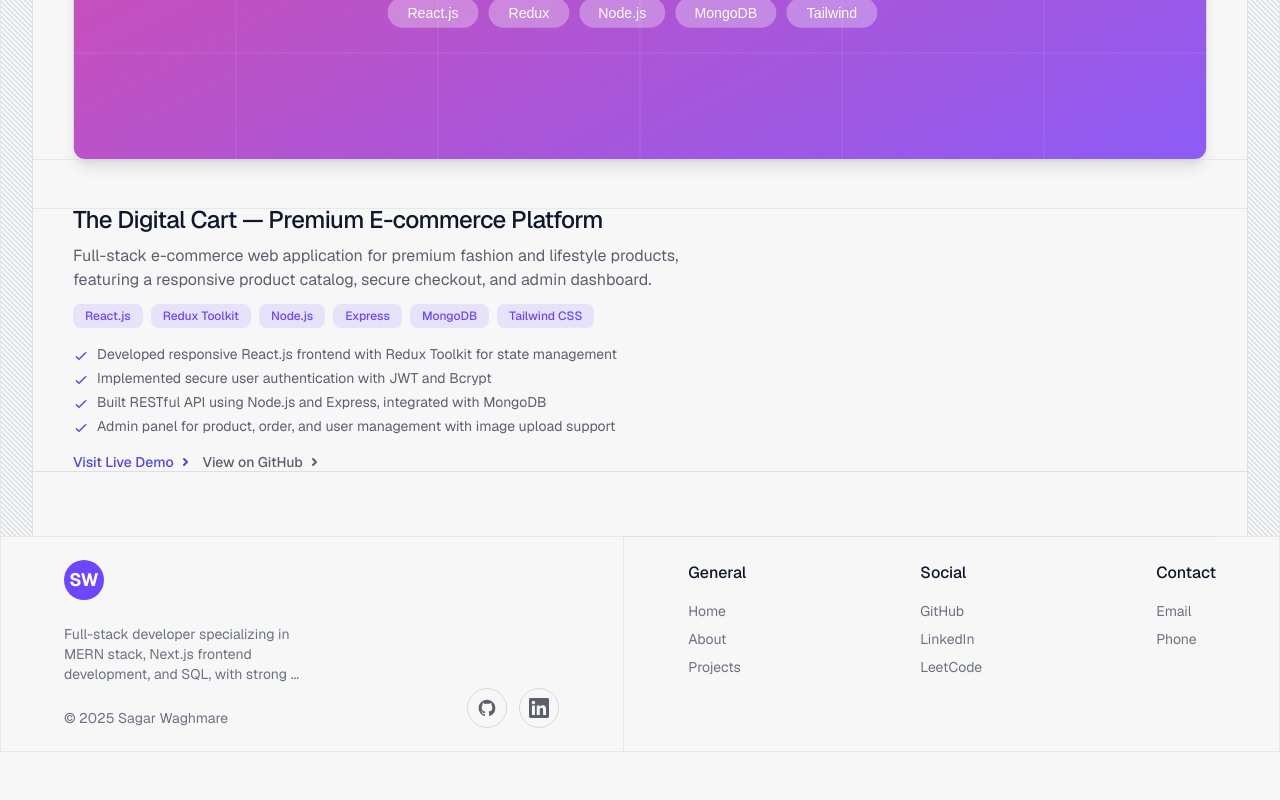
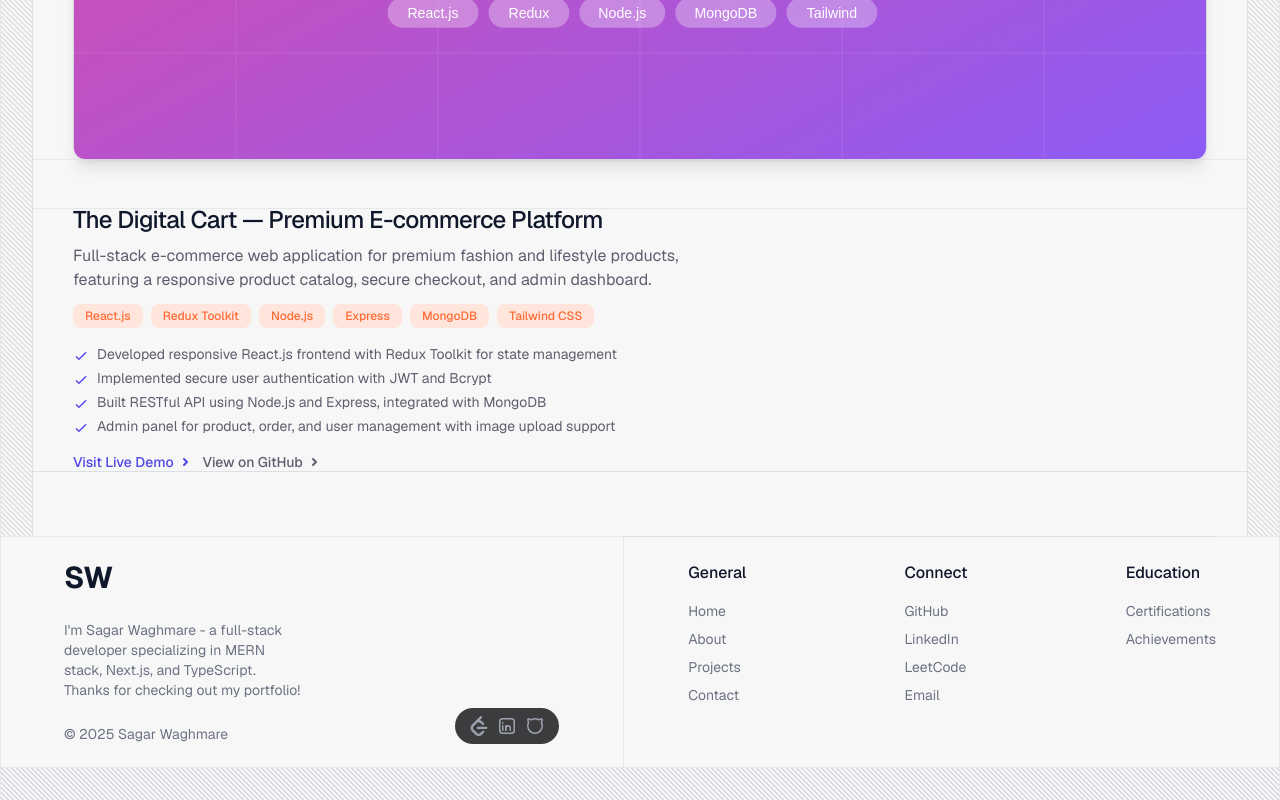
Before and after one commit to SagarSuryakantWaghmare/portfolio-sagar, a Next.js app: page /projects in a window 1280 px wide. Shown: the part 1772-2572 px from the top of the page. Before the commit the page ends 2524 px from the top, so only its background shows below. Built offline with nearby package versions, Linux system fonts and the light colour scheme.

Commit message:
Changes in the social links

```diff
--- a/app/components/Footer.tsx
+++ b/app/components/Footer.tsx
@@ -1,26 +1,65 @@
 import Link from "next/link";
+import { SocialPill } from "./SocialPill";
 import { GridWrapper } from "./GridWrapper";
-import siteMetadata from "@/app/data/siteMetadata";
+import { siteMetadata } from "../data/siteMetadata";
 
-const footerLinks = {
-  general: [
+interface FooterLink {
+  href: string;
+  label: string;
+  isExternal?: boolean;
+}
+
+interface FooterSection {
+  title: string;
+  links: FooterLink[];
+}
+
+const footerSections: FooterSection[] = [
+  {
+    title: "General",
+    links: [
       { href: "/", label: "Home" },
-    { href: "#about", label: "About" },
-    { href: "#projects", label: "Projects" },
+      { href: "/#about", label: "About" },
+      { href: "/projects", label: "Projects" },
+      { href: "/#contact", label: "Contact" },
     ],
-  social: [
-    { href: siteMetadata.github, label: "GitHub", isExternal: true },
-    { href: siteMetadata.linkedin, label: "LinkedIn", isExternal: true },
-    { href: siteMetadata.leetcode, label: "LeetCode", isExternal: true },
+  },
+  {
+    title: "Connect",
+    links: [
+      {
+        href: siteMetadata.github,
+        label: "GitHub",
+        isExternal: true,
+      },
+      {
+        href: siteMetadata.linkedin,
+        label: "LinkedIn",
+        isExternal: true,
+      },
+      {
+        href: siteMetadata.leetcode,
+        label: "LeetCode",
+        isExternal: true,
+      },
+      {
+        href: `mailto:${siteMetadata.email}`,
+        label: "Email",
+        isExternal: true,
+      },
     ],
-  contact: [
-    { href: `mailto:${siteMetadata.email}`, label: "Email" },
-    { href: `tel:${siteMetadata.phone}`, label: "Phone" },
+  },
+  {
+    title: "Education",
+    links: [
+      { href: "/#education", label: "Certifications" },
+      { href: "/#education", label: "Achievements" },
     ],
-};
+  },
+];
 
 export function Footer() {
-  const renderFooterLink = (link: { href: string; label: string; isExternal?: boolean }) => {
+  const renderFooterLink = (link: FooterLink) => {
     if (link.isExternal) {
       return (
         <a href={link.href} target="_blank" rel="noopener noreferrer">
@@ -40,88 +79,43 @@ export function Footer() {
               <div>
                 <div className="flex-grow space-y-6">
                   <Link className="inline-block" href="/">
-                    <div className="flex h-10 w-10 items-center justify-center rounded-full bg-purple-primary text-white font-bold text-lg">
-                      SW
-                    </div>
+                    <span className="text-3xl font-bold text-text-primary">SW</span>
                   </Link>
                   <p className="w-60 leading-5 text-gray-500">
-                    {siteMetadata.bio.substring(0, 100)}...
+                    I&apos;m Sagar Waghmare - a full-stack developer specializing in MERN stack,
+                    Next.js, and TypeScript. Thanks for checking out my portfolio!
                   </p>
                 </div>
                 <p className="mt-6 text-gray-500">
-                  © {new Date().getFullYear()} {siteMetadata.author}
+                  © {new Date().getFullYear()} Sagar Waghmare
                 </p>
               </div>
               <div className="flex w-full items-end justify-end pr-16">
-                <div className="flex gap-3">
-                  <a
-                    href={siteMetadata.github}
-                    target="_blank"
-                    rel="noopener noreferrer"
-                    className="flex h-10 w-10 items-center justify-center rounded-full border border-border-primary text-text-secondary hover:bg-white hover:text-text-primary transition-all"
-                    aria-label="GitHub"
-                  >
-                    <svg className="h-5 w-5" fill="currentColor" viewBox="0 0 24 24">
-                      <path fillRule="evenodd" d="M12 2C6.477 2 2 6.484 2 12.017c0 4.425 2.865 8.18 6.839 9.504.5.092.682-.217.682-.483 0-.237-.008-.868-.013-1.703-2.782.605-3.369-1.343-3.369-1.343-.454-1.158-1.11-1.466-1.11-1.466-.908-.62.069-.608.069-.608 1.003.07 1.531 1.032 1.531 1.032.892 1.53 2.341 1.088 2.91.832.092-.647.35-1.088.636-1.338-2.22-.253-4.555-1.113-4.555-4.951 0-1.093.39-1.988 1.029-2.688-.103-.253-.446-1.272.098-2.65 0 0 .84-.27 2.75 1.026A9.564 9.564 0 0112 6.844c.85.004 1.705.115 2.504.337 1.909-1.296 2.747-1.027 2.747-1.027.546 1.379.202 2.398.1 2.651.64.7 1.028 1.595 1.028 2.688 0 3.848-2.339 4.695-4.566 4.943.359.309.678.92.678 1.855 0 1.338-.012 2.419-.012 2.747 0 .268.18.58.688.482A10.019 10.019 0 0022 12.017C22 6.484 17.522 2 12 2z" clipRule="evenodd" />
-                    </svg>
-                  </a>
-                  <a
-                    href={siteMetadata.linkedin}
-                    target="_blank"
-                    rel="noopener noreferrer"
-                    className="flex h-10 w-10 items-center justify-center rounded-full border border-border-primary text-text-secondary hover:bg-white hover:text-text-primary transition-all"
-                    aria-label="LinkedIn"
-                  >
-                    <svg className="h-5 w-5" fill="currentColor" viewBox="0 0 24 24">
-                      <path d="M20.447 20.452h-3.554v-5.569c0-1.328-.027-3.037-1.852-3.037-1.853 0-2.136 1.445-2.136 2.939v5.667H9.351V9h3.414v1.561h.046c.477-.9 1.637-1.85 3.37-1.85 3.601 0 4.267 2.37 4.267 5.455v6.286zM5.337 7.433c-1.144 0-2.063-.926-2.063-2.065 0-1.138.92-2.063 2.063-2.063 1.14 0 2.064.925 2.064 2.063 0 1.139-.925 2.065-2.064 2.065zm1.782 13.019H3.555V9h3.564v11.452zM22.225 0H1.771C.792 0 0 .774 0 1.729v20.542C0 23.227.792 24 1.771 24h20.451C23.2 24 24 23.227 24 22.271V1.729C24 .774 23.2 0 22.222 0h.003z" />
-                    </svg>
-                  </a>
-                </div>
+                <SocialPill />
               </div>
             </div>
             <div className="flex w-full flex-col items-end py-6 text-xs lg:pl-16">
-              <div className="flex w-full justify-between md:justify-start md:space-x-36 lg:justify-between">
-                <div>
+              <div className="ld:space-x-0 flex w-full justify-between md:justify-start md:space-x-36 lg:justify-between">
+                {footerSections.map((section) => (
+                  <div key={section.title}>
                     <span className="mb-4 inline-block text-base font-medium text-text-primary">
-                    General
+                      {section.title}
                     </span>
                     <ul className="space-y-2 text-sm text-gray-500">
-                    {footerLinks.general.map((link) => (
-                      <li className="hover:text-text-primary transition-colors" key={link.href}>
+                      {section.links.map((link) => (
+                        <li className="hover:text-text-primary" key={link.href}>
                           {renderFooterLink(link)}
                         </li>
                       ))}
                     </ul>
                   </div>
-                <div>
-                  <span className="mb-4 inline-block text-base font-medium text-text-primary">
-                    Social
-                  </span>
-                  <ul className="space-y-2 text-sm text-gray-500">
-                    {footerLinks.social.map((link) => (
-                      <li className="hover:text-text-primary transition-colors" key={link.href}>
-                        {renderFooterLink(link)}
-                      </li>
                 ))}
-                  </ul>
-                </div>
-                <div>
-                  <span className="mb-4 inline-block text-base font-medium text-text-primary">
-                    Contact
-                  </span>
-                  <ul className="space-y-2 text-sm text-gray-500">
-                    {footerLinks.contact.map((link) => (
-                      <li className="hover:text-text-primary transition-colors" key={link.href}>
-                        {renderFooterLink(link)}
-                      </li>
-                    ))}
-                  </ul>
-                </div>
               </div>
             </div>
           </div>
         </GridWrapper>
       </div>
+      <div className="relative h-8 w-full [background-image:linear-gradient(45deg,theme(colors.border-primary)_12.50%,transparent_12.50%,transparent_50%,theme(colors.border-primary)_50%,theme(colors.border-primary)_62.50%,transparent_62.50%,transparent_100%)] [background-size:5px_5px]"></div>
     </>
   );
 }
--- a/app/components/Navbar.tsx
+++ b/app/components/Navbar.tsx
@@ -1,8 +1,9 @@
 "use client";
 
 import Link from "next/link";
+import { SocialPill } from "./SocialPill";
 import { usePathname } from "next/navigation";
-import { useState, useEffect } from "react";
+import { useEffect, useState } from "react";
 
 type NavigationLink = {
   name: string;
@@ -11,13 +12,60 @@ type NavigationLink = {
 
 const navigationLinks: readonly NavigationLink[] = [
   { name: "Home", link: "/" },
-  { name: "About", link: "#about" },
+  { name: "About", link: "/#about" },
   { name: "Projects", link: "/projects" },
-  { name: "Contact", link: "#contact" },
+  { name: "Education", link: "/#education" },
+  { name: "Contact", link: "/#contact" },
 ] as const;
 
-export default function Navbar() {
-  const [isOpen, setIsOpen] = useState(false);
+const Navbar: React.FC = () => {
+  return (
+    <header role="banner">
+      <DesktopNav />
+      <MobileNav />
+    </header>
+  );
+};
+
+function DesktopNav() {
+  const path = usePathname();
+
+  const determineActiveClass = (link: string): string => {
+    return path === link ? "text-text-primary" : "text-gray-500";
+  };
+
+  return (
+    <nav
+      aria-label="Desktop navigation"
+      className="hidden h-16 w-full items-center justify-between border-b border-border-primary/50 px-4 md:flex"
+    >
+      <div className="w-[104px]">
+        <Link href="/" aria-label="Home">
+          <span className="text-2xl font-bold text-text-primary">SW</span>
+        </Link>
+      </div>
+      <ul className="flex place-items-center space-x-4 rounded-full border border-border-primary px-5 py-2 text-sm text-gray-500">
+        {navigationLinks.map((link) => (
+          <li key={link.name}>
+            <Link
+              href={link.link}
+              prefetch={true}
+              className={`${determineActiveClass(
+                link.link,
+              )} font-medium hover:text-text-primary`}
+            >
+              {link.name}
+            </Link>
+          </li>
+        ))}
+      </ul>
+      <SocialPill />
+    </nav>
+  );
+}
+
+function MobileNav() {
+  const [isOpen, setIsOpen] = useState<boolean>(false);
   const path = usePathname();
 
   useEffect(() => {
@@ -27,115 +75,108 @@ export default function Navbar() {
   // eslint-disable-next-line react-hooks/exhaustive-deps
   }, [path]);
 
-  const determineActiveClass = (link: string): string => {
-    return path === link ? "text-text-primary" : "text-gray-500";
-  };
 
   return (
-    <header role="banner">
-      {/* Desktop Nav */}
-      <nav
-        aria-label="Desktop navigation"
-        className="hidden h-16 w-full items-center justify-between border-b border-border-primary/50 px-4 md:flex"
-      >
-        <div className="w-[104px]">
-          <Link href="/" aria-label="Home" className="flex items-center gap-2">
-            <div className="flex h-8 w-8 items-center justify-center rounded-full bg-purple-primary text-white font-bold text-sm">
-              SW
-            </div>
-          </Link>
-        </div>
-        <ul className="flex place-items-center space-x-4 rounded-full border border-border-primary px-5 py-2 text-sm text-gray-500">
-          {navigationLinks.map((link) => (
-            <li key={link.name}>
-              <Link
-                href={link.link}
-                className={`${determineActiveClass(
-                  link.link,
-                )} font-medium hover:text-text-primary transition-colors`}
-              >
-                {link.name}
-              </Link>
-            </li>
-          ))}
-        </ul>
-        <div className="flex w-[104px] justify-end">
-          <a
-            href="mailto:sagarwaghmare1384@gmail.com"
-            className="rounded-full border border-border-primary px-4 py-1.5 text-sm font-medium text-text-secondary hover:bg-white hover:text-text-primary transition-all"
-          >
-            Contact
-          </a>
-        </div>
-      </nav>
-
-      {/* Mobile Nav */}
     <nav
       aria-label="Mobile navigation"
       className="flex h-16 items-center justify-between gap-2.5 border-b border-border-primary/50 px-3 md:hidden"
     >
-        <Link href="/" aria-label="Home" className="flex items-center gap-2">
-          <div className="flex h-8 w-8 items-center justify-center rounded-full bg-purple-primary text-white font-bold text-sm">
-            SW
-          </div>
-        </Link>
+      <NavLogo onClickCallback={setIsOpen} />
 
+      <CircleBtn
+        onClickCallback={() => setIsOpen(!isOpen)}
+        aria-expanded={isOpen}
+        aria-controls="mobile-menu"
+        aria-label="Toggle menu"
+      />
+
+      {isOpen && (
+        <div
+          id="mobile-menu"
+          className="fixed inset-0 z-50 bg-bg-primary py-1 focus:outline-none md:hidden"
+        >
+          <div className="size-full overflow-y-auto">
+            <div className="flex h-14 items-center justify-between px-3">
+              <NavLogo onClickCallback={setIsOpen} />
               <button
-          onClick={() => setIsOpen(!isOpen)}
-          className="flex h-10 w-10 items-center justify-center rounded-full border border-border-primary hover:bg-white transition-colors"
-          aria-label="Toggle menu"
+                className="rounded-full border border-border-primary p-2"
+                onClick={() => setIsOpen(false)}
+                aria-label="Close menu"
               >
-          <svg
-            className="h-5 w-5 text-text-primary"
-            fill="none"
-            stroke="currentColor"
-            viewBox="0 0 24 24"
-          >
-            {isOpen ? (
+                <svg viewBox="0 0 16 16" fill="currentColor" className="h-5 w-5">
                   <path
-                strokeLinecap="round"
-                strokeLinejoin="round"
-                strokeWidth={2}
-                d="M6 18L18 6M6 6l12 12"
-              />
-            ) : (
-              <path
-                strokeLinecap="round"
-                strokeLinejoin="round"
-                strokeWidth={2}
-                d="M4 6h16M4 12h16M4 18h16"
-              />
-            )}
+                    fill="#3C3C3F"
+                    d="M5.28 4.22a.75.75 0 0 0-1.06 1.06L6.94 8l-2.72 2.72a.75.75 0 1 0 1.06 1.06L8 9.06l2.72 2.72a.75.75 0 1 0 1.06-1.06L9.06 8l2.72-2.72a.75.75 0 0 0-1.06-1.06L8 6.94 5.28 4.22Z"
+                  ></path>
                 </svg>
               </button>
-
-        {/* Mobile Menu */}
-        {isOpen && (
-          <div className="fixed inset-0 top-16 z-50 bg-bg-primary">
-            <ul className="flex flex-col space-y-4 p-6 text-lg">
-              {navigationLinks.map((link) => (
-                <li key={link.name}>
+            </div>
+            <div className="grid grid-cols-1 gap-1 px-1 pb-1 sm:px-3 sm:pb-3">
+              {navigationLinks.map(({ name, link }) => (
                 <Link
-                    href={link.link}
-                    onClick={() => setIsOpen(false)}
-                    className="block py-2 font-medium text-text-secondary hover:text-text-primary transition-colors"
+                  href={link}
+                  key={link}
+                  className={`rounded-lg px-3 py-2 text-xl/9 font-medium ${
+                    path === link ? "text-text-primary" : "text-text-secondary"
+                  } data-active:bg-gray-950/5`}
+                  aria-current={path === link ? "page" : undefined}
                 >
-                    {link.name}
+                  {name}
                 </Link>
-                </li>
               ))}
-              <li className="pt-4">
-                <a
-                  href="mailto:sagarwaghmare1384@gmail.com"
-                  className="block rounded-full border border-border-primary px-6 py-3 text-center font-medium text-text-secondary hover:bg-white hover:text-text-primary transition-all"
-                >
-                  Contact Me
-                </a>
-              </li>
-            </ul>
+            </div>
+          </div>
         </div>
       )}
     </nav>
-    </header>
   );
 }
+
+interface NavLogoProps {
+  onClickCallback: (value: boolean) => void;
+}
+
+const NavLogo: React.FC<NavLogoProps> = ({ onClickCallback }) => {
+  return (
+    <Link href="/" onClick={() => onClickCallback(false)} aria-label="Home">
+      <span className="text-2xl font-bold text-text-primary">SW</span>
+    </Link>
+  );
+};
+
+interface CircleBtnProps extends React.ButtonHTMLAttributes<HTMLButtonElement> {
+  onClickCallback: () => void;
+  "aria-expanded": boolean;
+  "aria-controls": string;
+  "aria-label": string;
+}
+
+const CircleBtn = ({
+  onClickCallback,
+  className = "",
+  ...props
+}: CircleBtnProps) => {
+  return (
+    <button
+      className={`rounded-full border border-border-primary p-2 ${className}`}
+      onClick={onClickCallback}
+      {...props}
+    >
+      <svg
+        width="20"
+        height="20"
+        viewBox="0 0 20 20"
+        fill="none"
+        xmlns="http://www.w3.org/2000/svg"
+        aria-hidden="true"
+      >
+        <path
+          d="M0 4.99599C0 4.77599 0.105357 4.56501 0.292893 4.40945C0.48043 4.2539 0.734784 4.1665 1 4.1665H19C19.2652 4.1665 19.5196 4.2539 19.7071 4.40945C19.8946 4.56501 20 4.77599 20 4.99599C20 5.21598 19.8946 5.42696 19.7071 5.58252C19.5196 5.73808 19.2652 5.82547 19 5.82547H1C0.734784 5.82547 0.48043 5.73808 0.292893 5.58252C0.105357 5.42696 0 5.21598 0 4.99599ZM5 9.99942C5 9.77943 5.10536 9.56845 5.29289 9.41289C5.48043 9.25733 5.73478 9.16994 6 9.16994H19C19.2652 9.16994 19.5196 9.25733 19.7071 9.41289C19.8946 9.56845 20 9.77943 20 9.99942C20 10.2194 19.8946 10.4304 19.7071 10.586C19.5196 10.7415 19.2652 10.8289 19 10.8289H6C5.73478 10.8289 5.48043 10.7415 5.29289 10.586C5.10536 10.4304 5 10.2194 5 9.99942ZM11.8333 14.1742C11.5681 14.1742 11.3138 14.2616 11.1262 14.4172C10.9387 14.5727 10.8333 14.7837 10.8333 15.0037C10.8333 15.2237 10.9387 15.4347 11.1262 15.5902C11.3138 15.7458 11.5681 15.8332 11.8333 15.8332H19C19.2652 15.8332 19.5196 15.7458 19.7071 15.5902C19.8946 15.4347 20 15.2237 20 15.0037C20 14.7837 19.8946 14.5727 19.7071 14.4172C19.5196 14.2616 19.2652 14.1742 19 14.1742H11.8333Z"
+          fill="currentColor"
+        />
+      </svg>
+    </button>
+  );
+};
+
+export default Navbar;
--- a/app/components/SkillsGridBento.tsx
+++ b/app/components/SkillsGridBento.tsx
@@ -25,7 +25,7 @@ export function SkillsBento({ linkTo }: SkillsBentoProps) {
           {allSkills.map((skill) => (
             <span
               key={skill}
-              className="rounded-lg bg-purple-secondary px-3 py-1.5 text-xs font-medium text-purple-primary"
+              className="rounded-lg bg-orange-secondary px-3 py-1.5 text-xs font-medium text-orange-primary"
             >
               {skill}
             </span>
--- /dev/null
+++ b/app/components/SocialPill.tsx
@@ -0,0 +1,99 @@
+import { siteMetadata } from "../data/siteMetadata";
+
+export function SocialPill() {
+  return (
+    <div className="z-30 flex place-items-center space-x-1 rounded-full bg-[#3C3C3F] px-3 py-1.5">
+      <a
+        href={siteMetadata.leetcode}
+        target="_blank"
+        rel="noopener noreferrer"
+        aria-label="LeetCode"
+      >
+        <svg
+          className="h-6 w-6 text-gray-400 hover:text-gray-300"
+          xmlns="http://www.w3.org/2000/svg"
+          width="24"
+          height="24"
+          fill="currentColor"
+          viewBox="0 0 24 24"
+        >
+          <path d="m15.42 16.94-2.25 2.17a2.1 2.1 0 0 1-1.52.56 2.1 2.1 0 0 1-1.52-.56l-3.61-3.63a2.18 2.18 0 0 1-.58-1.55 2.07 2.07 0 0 1 .58-1.52l3.6-3.65a2.1 2.1 0 0 1 1.53-.54 2.08 2.08 0 0 1 1.52.55l2.25 2.17A1.14 1.14 0 0 0 17 9.33l-2.17-2.2a4.24 4.24 0 0 0-2-1.12l2.06-2.08a1.15 1.15 0 0 0-1.62-1.62l-8.43 8.42a4.48 4.48 0 0 0-1.24 3.2 4.57 4.57 0 0 0 1.24 3.23l3.63 3.63A4.38 4.38 0 0 0 11.66 22a4.45 4.45 0 0 0 3.2-1.25L17 18.56a1.14 1.14 0 0 0-1.61-1.62z"></path>
+          <path d="M19.34 12.84h-8.45a1.12 1.12 0 0 0 0 2.24h8.45a1.12 1.12 0 0 0 0-2.24"></path>
+        </svg>
+        <span className="sr-only">LeetCode</span>
+      </a>
+      <a
+        href={siteMetadata.linkedin}
+        target="_blank"
+        rel="noopener noreferrer"
+        aria-label="LinkedIn"
+      >
+        <svg
+          className="h-6 w-6 text-gray-400 hover:text-gray-300"
+          viewBox="0 0 24 24"
+          fill="none"
+          xmlns="http://www.w3.org/2000/svg"
+        >
+          <path
+            d="M4.75 7.75C4.75 6.09315 6.09315 4.75 7.75 4.75H16.25C17.9069 4.75 19.25 6.09315 19.25 7.75V16.25C19.25 17.9069 17.9069 19.25 16.25 19.25H7.75C6.09315 19.25 4.75 17.9069 4.75 16.25V7.75Z"
+            stroke="currentColor"
+            strokeWidth="1.5"
+            strokeLinecap="round"
+            strokeLinejoin="round"
+          ></path>
+          <path
+            d="M10.75 16.25V14C10.75 12.7574 11.7574 11.75 13 11.75C14.2426 11.75 15.25 12.7574 15.25 14V16.25"
+            stroke="currentColor"
+            strokeWidth="1.5"
+            strokeLinecap="round"
+            strokeLinejoin="round"
+          ></path>
+          <path
+            d="M10.75 11.75V16.25"
+            stroke="currentColor"
+            strokeWidth="1.5"
+            strokeLinecap="round"
+            strokeLinejoin="round"
+          ></path>
+          <path
+            d="M7.75 11.75V16.25"
+            stroke="currentColor"
+            strokeWidth="1.5"
+            strokeLinecap="round"
+            strokeLinejoin="round"
+          ></path>
+          <path
+            d="M7.75 8.75V9.25"
+            stroke="currentColor"
+            strokeWidth="1.5"
+            strokeLinecap="round"
+            strokeLinejoin="round"
+          ></path>
+        </svg>
+        <span className="sr-only">LinkedIn</span>
+      </a>
+      <a
+        href={siteMetadata.github}
+        target="_blank"
+        rel="noopener noreferrer"
+        aria-label="GitHub"
+      >
+        <svg
+          className="h-6 w-6 text-gray-400 hover:text-gray-300"
+          viewBox="0 0 24 24"
+          fill="none"
+          xmlns="http://www.w3.org/2000/svg"
+        >
+          <path
+            d="M4.75 12C4.75 10.7811 5.05079 9.63249 5.58219 8.62429L4.80156 6.0539C4.53964 5.19151 5.46262 4.44997 6.24833 4.89154L8.06273 5.91125C9.1965 5.17659 10.5484 4.75 12 4.75C13.4526 4.75 14.8054 5.17719 15.9396 5.91278L17.7624 4.8911C18.549 4.45014 19.4715 5.19384 19.2075 6.05617L18.42 8.62837C18.95 9.63558 19.25 10.7828 19.25 12C19.25 16.0041 16.0041 19.25 12 19.25C7.99594 19.25 4.75 16.0041 4.75 12Z"
+            stroke="currentColor"
+            strokeWidth="1.5"
+            strokeLinecap="round"
+            strokeLinejoin="round"
+          ></path>
+        </svg>
+        <span className="sr-only">GitHub</span>
+      </a>
+    </div>
+  );
+}
--- a/app/projects/page.tsx
+++ b/app/projects/page.tsx
@@ -58,7 +58,7 @@ export default function ProjectPage() {
                   {project.technologies.map((tech) => (
                     <span
                       key={tech}
-                      className="rounded-lg bg-purple-secondary px-3 py-1 text-xs font-medium text-purple-primary"
+                      className="rounded-lg bg-orange-secondary px-3 py-1 text-xs font-medium text-orange-primary"
                     >
                       {tech}
                     </span>
--- a/tailwind.config.ts
+++ b/tailwind.config.ts
@@ -13,8 +13,8 @@ export default {
         "bg-primary": "#F7F7F8",
         "border-primary": "#D6DADE",
         "dark-primary": "#3C3C3F",
-        "purple-primary": "#6C47FF",
-        "purple-secondary": "#E6E2F9",
+        "orange-primary": "#FF6B35",
+        "orange-secondary": "#FFE5DC",
         "text-primary": colors.slate[900],
         "text-secondary": "#5E5F6E",
         "text-tertiary": "#A5AEB8",
```
Lines whose indentation alone changed are shown as unchanged.
